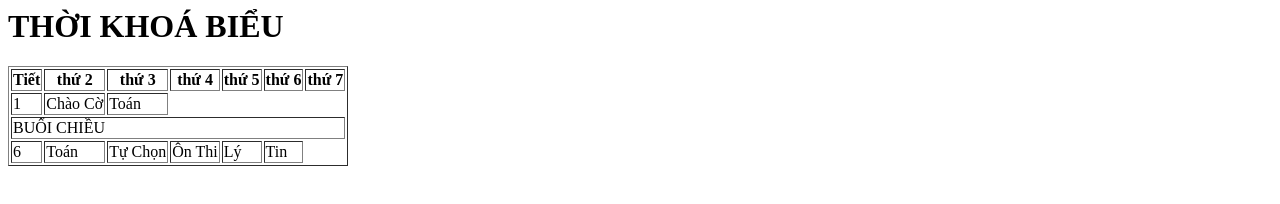
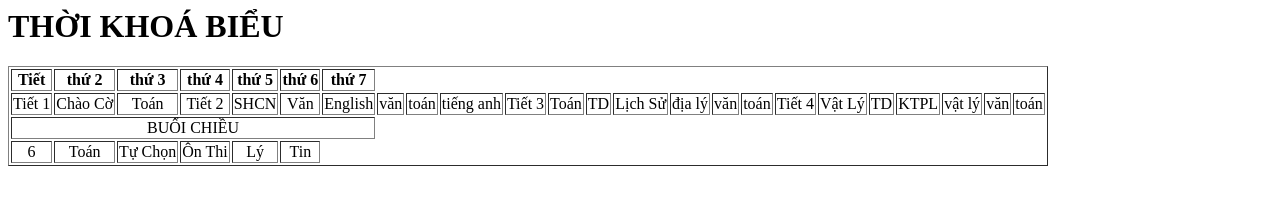
Before and after one commit to nguyentrieuan201-cell/me, a plain HTML site: page index.html in a window 1280 px wide. Drawn offline with Linux system fonts and the light colour scheme.

Commit message:
Update index.html

```diff
--- a/index.html
+++ b/index.html
@@ -1,6 +1,10 @@
 <html>
   <head>
-    <meta charset = "utf-8"
+    <meta charset = "utf-8">
+    <style>
+      td {text-align: center}
+      head {text-align: center; color:red }
+    </style>
   </head>
   <body>
     <h1>THỜI KHOÁ BIỂU</h1>
@@ -12,7 +16,10 @@
         <th>thứ 7</th>
       </tr>
       <tr>
-        <td>1</td> <td>Chào Cờ</td> <td>Toán</td>
+        <td>Tiết 1</td> <td>Chào Cờ</td> <td>Toán</td>
+        <td>Tiết 2</td> <td>SHCN</td> <td>Văn</td> <td>English</td><td>văn</td><td>toán</td><td>tiếng anh</td>
+        <td>Tiết 3</td> <td>Toán</td> <td>TD</td> <td>Lịch Sử</td><td>địa lý</td><td>văn</td><td>toán</td>
+        <td>Tiết 4</td> <td>Vật Lý</td> <td>TD</td> <td>KTPL</td><td>vật lý</td><td>văn</td><td>toán</td>
       </tr>
       <tr>
         <td colspan="7">BUỔI CHIỀU</td>
```
